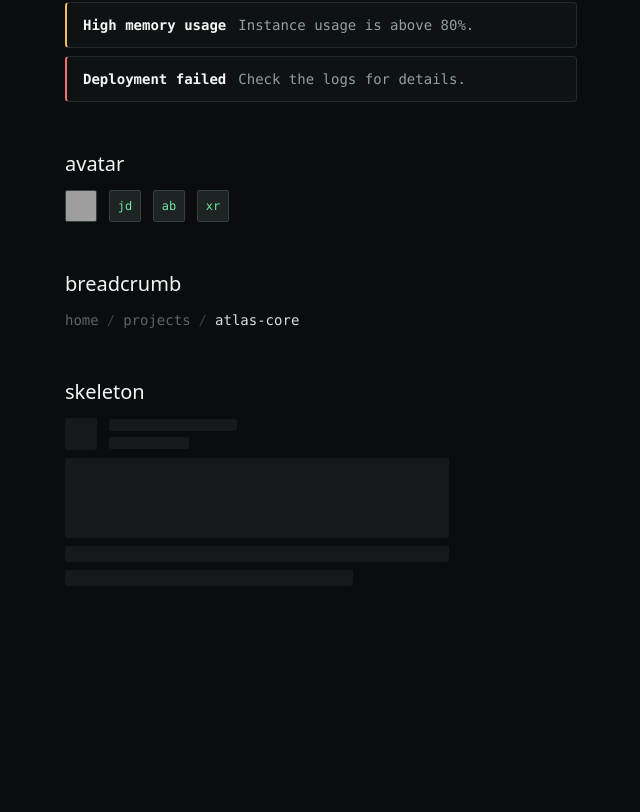
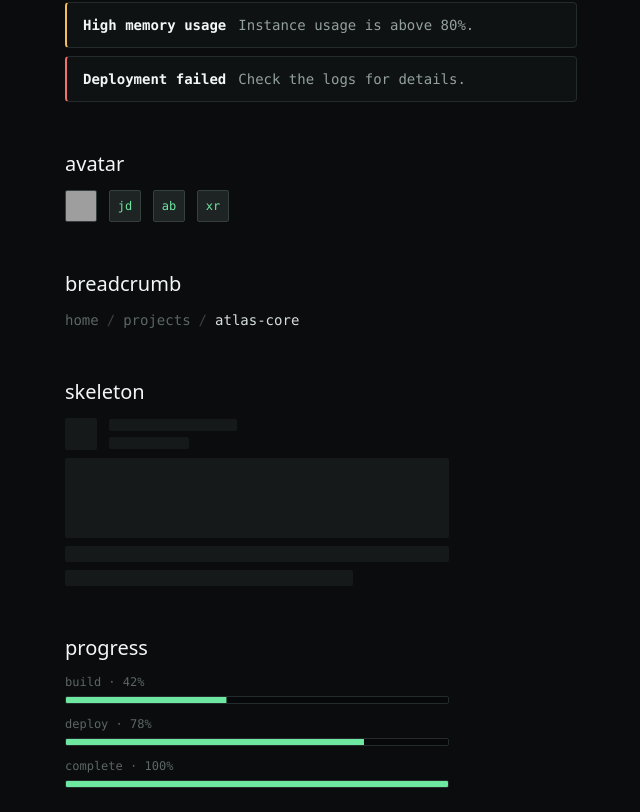
Before and after one commit to XR1-Solution/xr1-kit, a React (Vite) app: page / in a window 1280 px wide. Shown: the part 2792-3604 px from the top of the page, without its empty margins (87-727 px from the left). Before the commit the page ends 3402 px from the top, so only its background shows below. Built offline with nearby package versions, Linux system fonts and the light colour scheme; grey boxes are pictures that could not be loaded.

Commit message:
feat(ui): xr1-progress

```diff
--- a/registry.json
+++ b/registry.json
@@ -279,6 +279,15 @@
       "description": "Pulsing skeleton placeholder for loading states.",
       "registryDependencies": ["xr1-theme", "utils"],
       "files": [{ "path": "registry/xr1/ui/skeleton.tsx", "type": "registry:ui" }]
+    },
+    {
+      "name": "xr1-progress",
+      "type": "registry:ui",
+      "title": "Progress",
+      "description": "Thin green progress bar with Radix accessibility attributes.",
+      "dependencies": ["@radix-ui/react-progress"],
+      "registryDependencies": ["xr1-theme", "utils"],
+      "files": [{ "path": "registry/xr1/ui/progress.tsx", "type": "registry:ui" }]
     }
   ]
 }
--- /dev/null
+++ b/registry/xr1/ui/progress.tsx
@@ -0,0 +1,27 @@
+import * as React from "react"
+import * as ProgressPrimitive from "@radix-ui/react-progress"
+import { cn } from "@/lib/utils"
+
+function Progress({
+  className,
+  value,
+  ...props
+}: React.ComponentProps<typeof ProgressPrimitive.Root>) {
+  return (
+    <ProgressPrimitive.Root
+      value={value}
+      className={cn(
+        "relative h-2 w-full overflow-hidden rounded-sm border border-line bg-bg-inset",
+        className,
+      )}
+      {...props}
+    >
+      <ProgressPrimitive.Indicator
+        className="h-full bg-green transition-transform"
+        style={{ transform: `translateX(-${100 - (value ?? 0)}%)` }}
+      />
+    </ProgressPrimitive.Root>
+  )
+}
+
+export { Progress }
--- a/src/App.tsx
+++ b/src/App.tsx
@@ -17,6 +17,7 @@ import { AlertDemo } from "./demos/alert"
 import { AvatarDemo } from "./demos/avatar"
 import { BreadcrumbDemo } from "./demos/breadcrumb"
 import { SkeletonDemo } from "./demos/skeleton"
+import { ProgressDemo } from "./demos/progress"
 
 export function App() {
   return (
@@ -45,6 +46,7 @@ export function App() {
         <AvatarDemo />
         <BreadcrumbDemo />
         <SkeletonDemo />
+        <ProgressDemo />
       </div>
     </main>
   )
--- /dev/null
+++ b/src/demos/progress.tsx
@@ -0,0 +1,23 @@
+import { Progress } from "@/components/ui/progress"
+
+export function ProgressDemo() {
+  return (
+    <section data-testid="demo-progress" className="flex flex-col gap-3">
+      <h2 className="font-display text-xl text-fg-0">progress</h2>
+      <div className="flex flex-col gap-3 max-w-sm">
+        <div className="flex flex-col gap-1.5">
+          <span className="font-mono text-xs text-fg-3">build · 42%</span>
+          <Progress value={42} />
+        </div>
+        <div className="flex flex-col gap-1.5">
+          <span className="font-mono text-xs text-fg-3">deploy · 78%</span>
+          <Progress value={78} />
+        </div>
+        <div className="flex flex-col gap-1.5">
+          <span className="font-mono text-xs text-fg-3">complete · 100%</span>
+          <Progress value={100} />
+        </div>
+      </div>
+    </section>
+  )
+}
```
Also changed, not shown: 1 other file (tests, documents, lock files or other folders).
